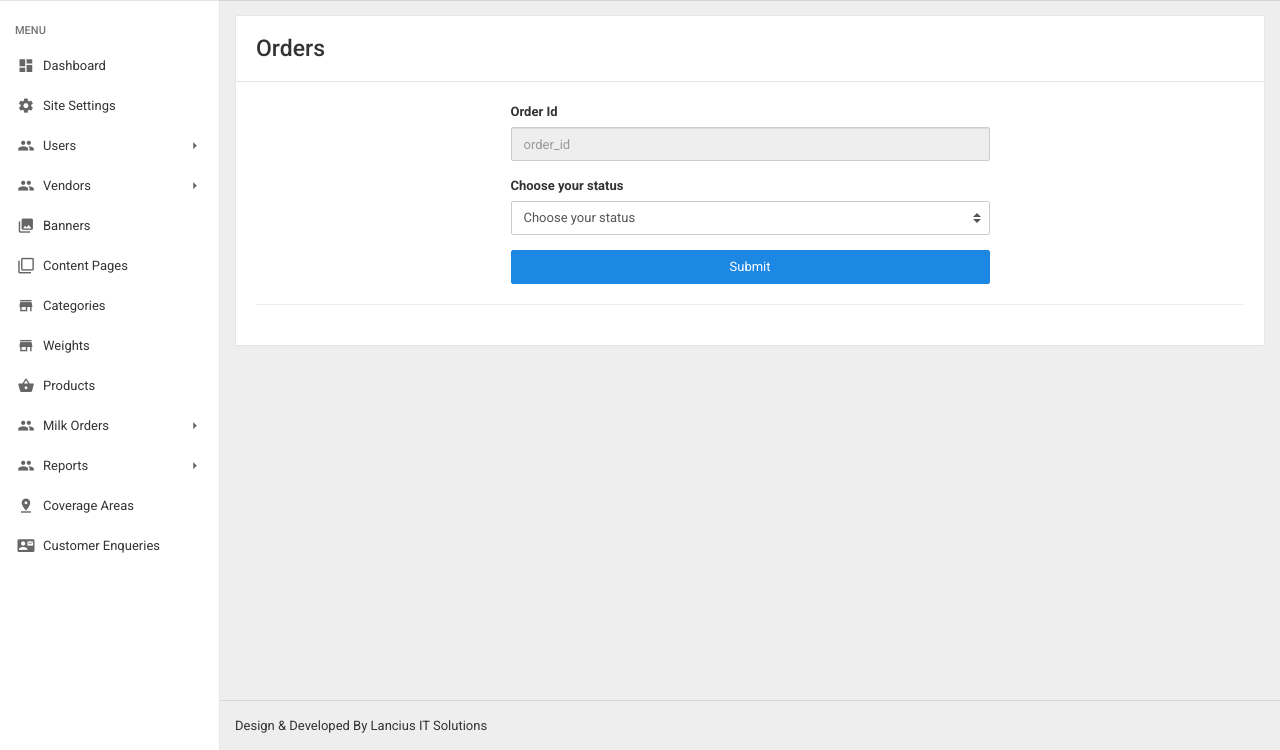
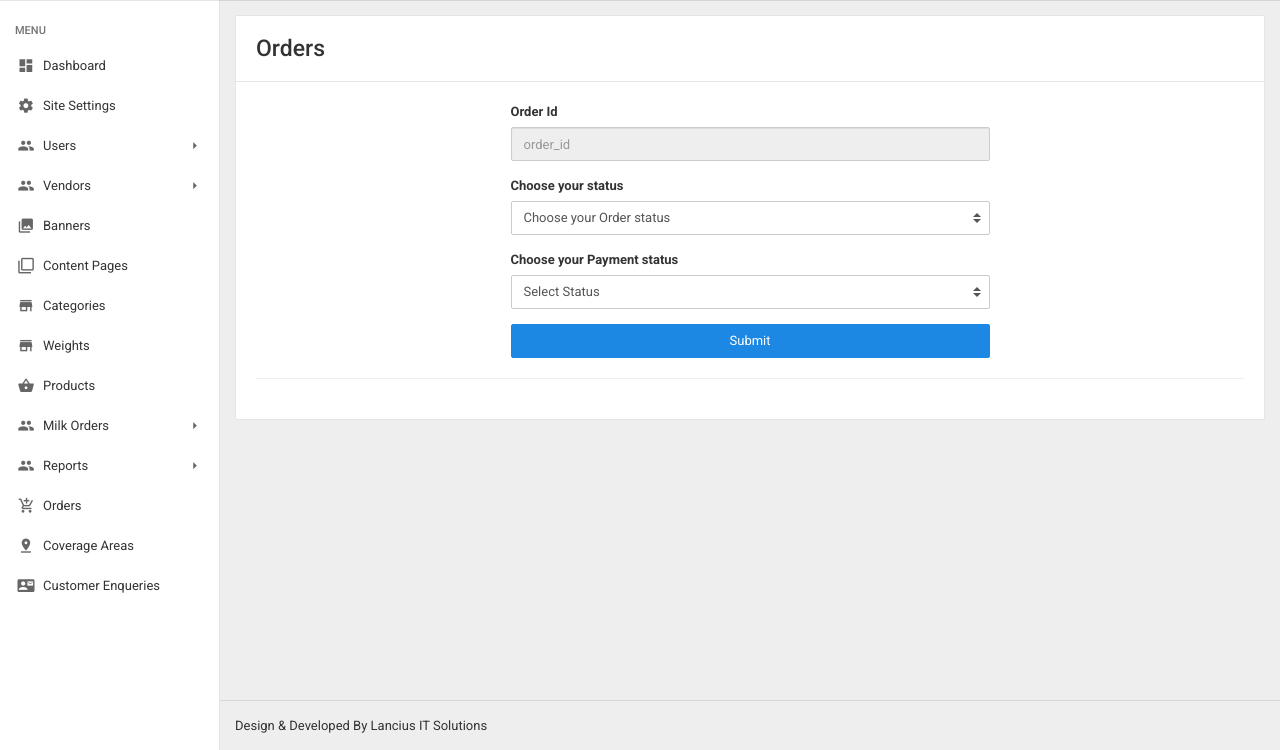
Before and after one commit to Srinivaslancius/Palle2Patnam_latest, a PHP site: page /palle2patnam_latest/manage_webmaster/edit_orders.php?oid=1 in a window 1280 px wide. Shown: the part 50-800 px from the top of the page. Run offline with PHP 8.4, Linux system fonts and the light colour scheme; the visitor is signed in with stand-in values (Sample User, id 1); data that the repository does not hold is empty; some libraries are stand-ins or nearby versions.

Commit message:
Added payment status field in orders tab in admin panel

```diff
--- a/manage_webmaster/admin_includes/side_navigation.php
+++ b/manage_webmaster/admin_includes/side_navigation.php
@@ -132,14 +132,14 @@
                 <li class="menu-subtitle">Milk Reports</li>
               </ul>
             </li> -->
-            <!-- <li  class="<?php if($page_name == 'orders.php') { echo "active"; } ?>">
+            <li  class="<?php if($page_name == 'orders.php') { echo "active"; } ?>">
               <a href="orders.php" aria-haspopup="true">
                 <span class="menu-icon">
                    <i class="zmdi zmdi-shopping-cart-plus zmdi-hc-fw"></i>
                 </span>
                 <span class="menu-text">Orders</span>
               </a>
-            </li> -->
+            </li>
             <!-- <li  class="<?php if($page_name == 'product_offers.php' || $page_name == 'add_product_offers.php' || $page_name == 'edit_product_offers.php') { echo "active"; } ?>">
               <a href="product_offers.php" aria-haspopup="true">
                 <span class="menu-icon">
--- a/manage_webmaster/edit_orders.php
+++ b/manage_webmaster/edit_orders.php
@@ -8,6 +8,7 @@ $id = $_GET['oid'];
 
             $order_id = $_POST['order_id'];
             $order_status = $_POST['order_status'];
+            $payment_status = $_POST['payment_status'];
             if($order_status==1) {
                 $checkStatus = 'Pending';
             } else if($order_status==2){
@@ -16,7 +17,7 @@ $id = $_GET['oid'];
                 $checkStatus = 'Cancelled';
             }
             $mobile = $_POST['mobile'];
-            $sql = "UPDATE `orders` SET order_status = '$order_status' WHERE order_id = '$order_id' ";
+            $sql = "UPDATE `orders` SET order_status = '$order_status',payment_status = '$payment_status' WHERE order_id = '$order_id' ";
             if($conn->query($sql) === TRUE){
                 //$message = urlencode('Your Order Was Successfully ' .$checkStatus); // Message text required to deliver on mobile number
                 //$sendSMS = sendMobileOTP($message,$mobile);
@@ -46,10 +47,22 @@ $id = $_GET['oid'];
                   <div class="form-group">
                     <label for="form-control-3" class="control-label">Choose your status</label>
                     <select id="form-control-3" name="order_status" class="custom-select" data-error="This field is required." required>
-                      <option value="" disabled selected>Choose your status</option>
+                      <option value="" disabled selected>Choose your Order status</option>
                       <option value="1" <?php if($getOrders1['order_status'] == 1) { echo "Selected"; }?>>Pending</option>
                       <option value="2" <?php if($getOrders1['order_status'] == 2) { echo "Selected"; }?>>Completed</option>
                       <option value="3" <?php if($getOrders1['order_status'] == 3) { echo "Selected"; }?>>Cancelled</option>
+                   </select>
+                    <div class="help-block with-errors"></div>
+                  </div>
+
+                  <?php $getStatus = getDataFromTables('payment_status',$status=NULL,$clause=NULL,$id=NULL,$activeStatus=NULL,$activeTop=NULL);?>
+                  <div class="form-group">
+                    <label for="form-control-3" class="control-label">Choose your Payment status</label>
+                    <select id="form-control-3" name="payment_status" class="custom-select" data-error="This field is required." required>
+                      <option value="">Select Status</option>
+                      <?php while($row = $getStatus->fetch_assoc()) {  ?>
+                          <option <?php if($row['id'] == $getOrders1['payment_status']) { echo "Selected"; } ?> value="<?php echo $row['id']; ?>"><?php echo $row['status']; ?></option>
+                      <?php } ?>
                    </select>
                     <div class="help-block with-errors"></div>
                   </div>
--- a/manage_webmaster/orders.php
+++ b/manage_webmaster/orders.php
@@ -49,6 +49,7 @@
                     <th>Mobile No</th>
                     <th>created Date</th>
                     <th>Order Status</th>
+                    <th>Payment Status</th>
                     <th>Actions</th>
                   </tr>
                 </thead>
@@ -61,6 +62,7 @@
                     <td><?php echo $res1['mobile'];?></td>
                     <td><?php echo $res1['order_date'];?></td>
                     <td><?php if ($res1['order_status']==1) { echo "Pending" ;} elseif($res1['order_status']==2) { echo "Completed" ;} else{ echo "Cancelled";}?></td>
+                    <td><?php if ($res1['payment_status']==1) { echo "Pending" ;} else{ echo "Completed";}?></td>
                     <td><a href="edit_orders.php?oid=<?php echo $res1['id'];?>"><i class="zmdi zmdi-edit"></i></a> &nbsp;<a href="#" class="click_view" data-modalId="<?php echo $res1['id']?>"><i class="zmdi zmdi-eye zmdi-hc-fw" data-toggle="modal" data-target="#successModal2" class=""></i></a></td>
                      <!-- Open Modal Box  here -->
                     <div id="myModal_<?php echo $res1['id']; ?>" class="modal fade" >
```
